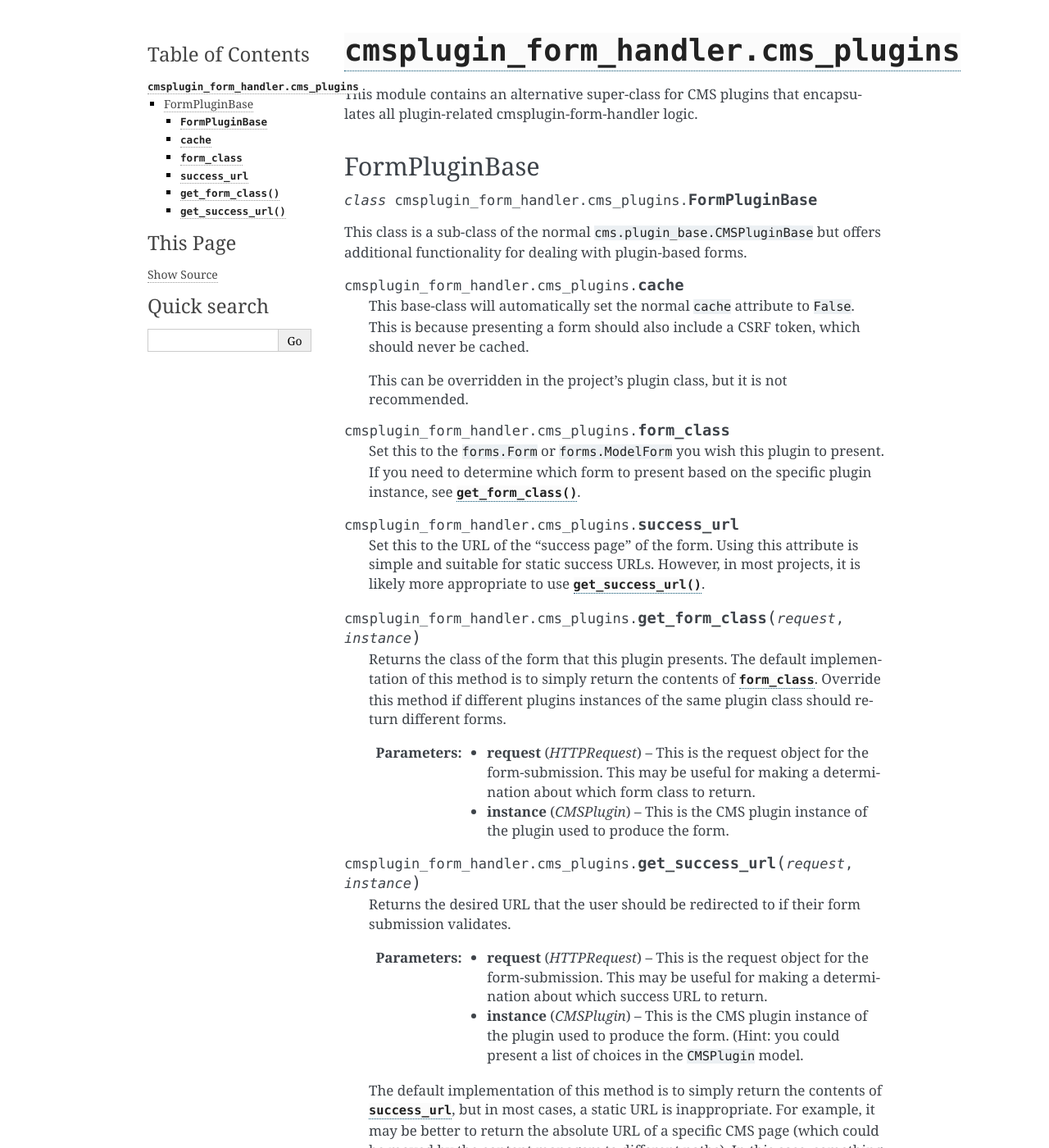
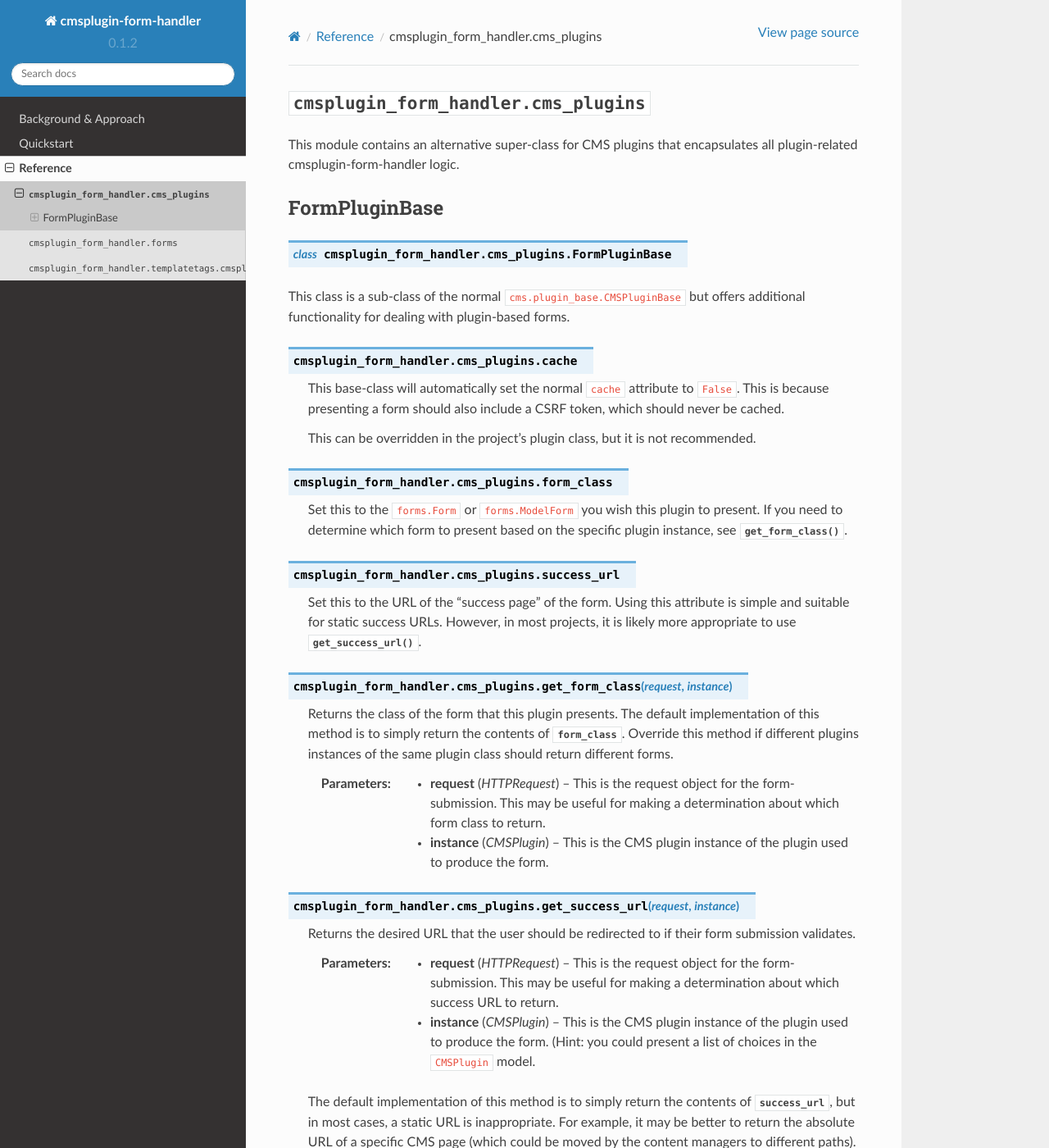
Before and after one commit to mkoistinen/cmsplugin-form-handler, a Sphinx documentation site: the page built from docs/reference/cms_plugins.rst, in a window 1280 px wide and 1400 px high. Shown: the whole window at 82% size. Built offline with Sphinx 7.4.7 and the Read the Docs theme 2.0.0, drawn with Linux system fonts in a browser that asks for light colours; some of the changed text lies outside the part shown.

Commit message:
Prettify the docs, bump to 0.1.2
Signed-off-by: Martin Koistinen <mkoistinen@gmail.com>

```diff
--- a/cmsplugin_form_handler/__init__.py
+++ b/cmsplugin_form_handler/__init__.py
@@ -2,7 +2,7 @@
 
 from __future__ import unicode_literals
 
-__version__ = '0.1.1'
+__version__ = '0.1.2'
 
 
 def get_session_key(plugin_id):
--- a/docs/conf.py
+++ b/docs/conf.py
@@ -63,9 +63,14 @@ author = u'Martin Koistinen'
 # built documents.
 #
 # The short X.Y version.
-version = u'0.1.0'
+path = os.path.split(os.path.dirname(__file__))[0]
+path = os.path.split(path)[0]
+sys.path.insert(0, path)
+import cmsplugin_form_handler
+
+version = cmsplugin_form_handler.__version__
 # The full version, including alpha/beta/rc tags.
-release = u'0.1.0'
+release = cmsplugin_form_handler.__version__
 
 # The language for content autogenerated by Sphinx. Refer to documentation
 # for a list of supported languages.
@@ -115,9 +120,20 @@ todo_include_todos = True
 
 # -- Options for HTML output ----------------------------------------------
 
+# on_rtd is whether we are on readthedocs.org
+on_rtd = os.environ.get('READTHEDOCS', None) == 'True'
+
+if not on_rtd:  # only import and set the theme if we're building docs locally
+    try:
+        import sphinx_rtd_theme
+        html_theme = 'sphinx_rtd_theme'
+        html_theme_path = [sphinx_rtd_theme.get_html_theme_path()]
+    except:
+        html_theme = 'default'
+
 # The theme to use for HTML and HTML Help pages.  See the documentation for
 # a list of builtin themes.
-html_theme = 'alabaster'
+# html_theme = 'alabaster'
 
 # Theme options are theme-specific and customize the look and feel of a theme
 # further.  For a list of options available for each theme, see the
@@ -146,7 +162,7 @@ html_theme = 'alabaster'
 # Add any paths that contain custom static files (such as style sheets) here,
 # relative to this directory. They are copied after the builtin static files,
 # so a file named "default.css" will overwrite the builtin "default.css".
-html_static_path = ['_static']
+html_static_path = ['static']
 
 # Add any extra paths that contain custom files (such as robots.txt or
 # .htaccess) here, relative to this directory. These files are copied
```
Also changed, not shown: docs/index.rst (line endings or trailing spaces).
